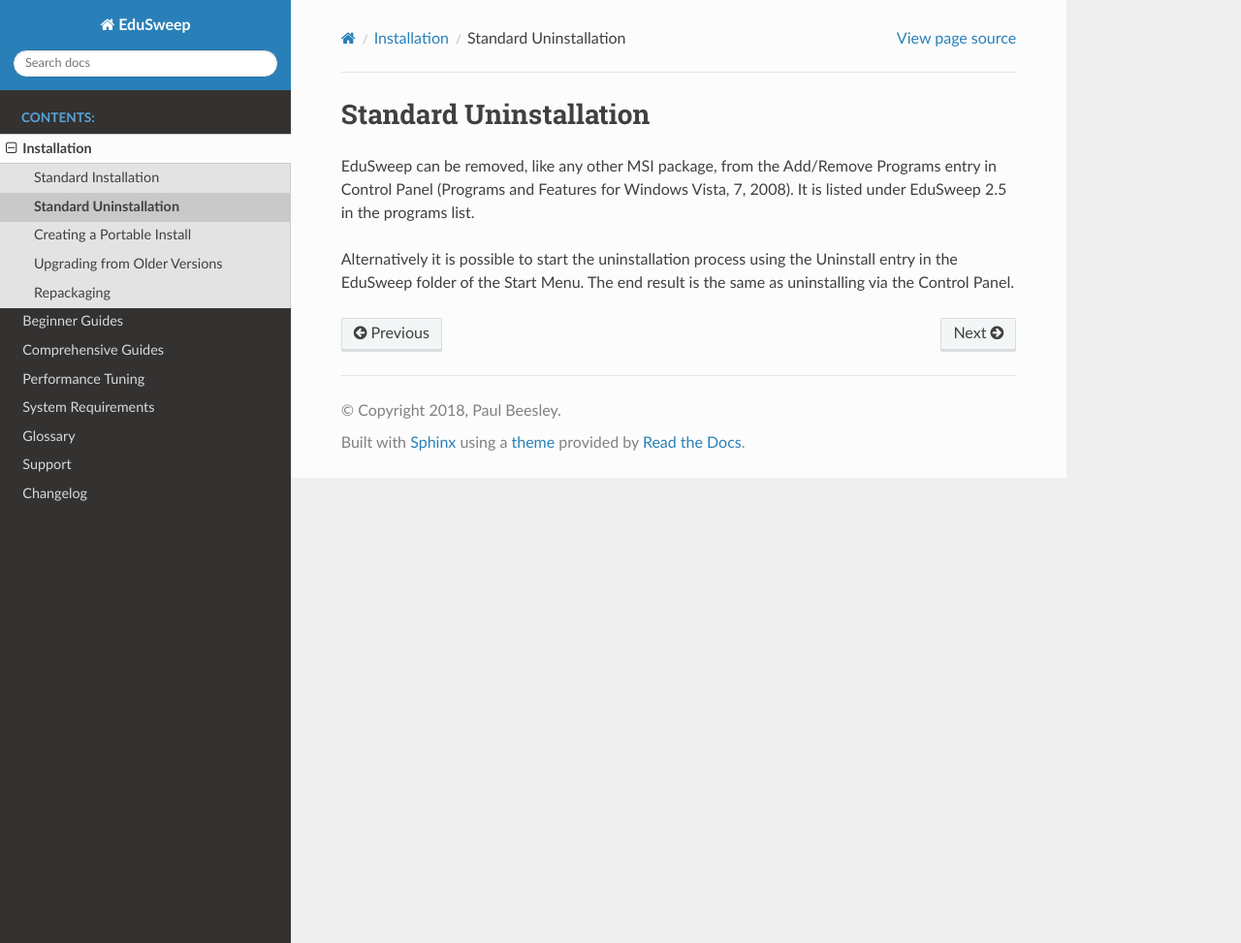
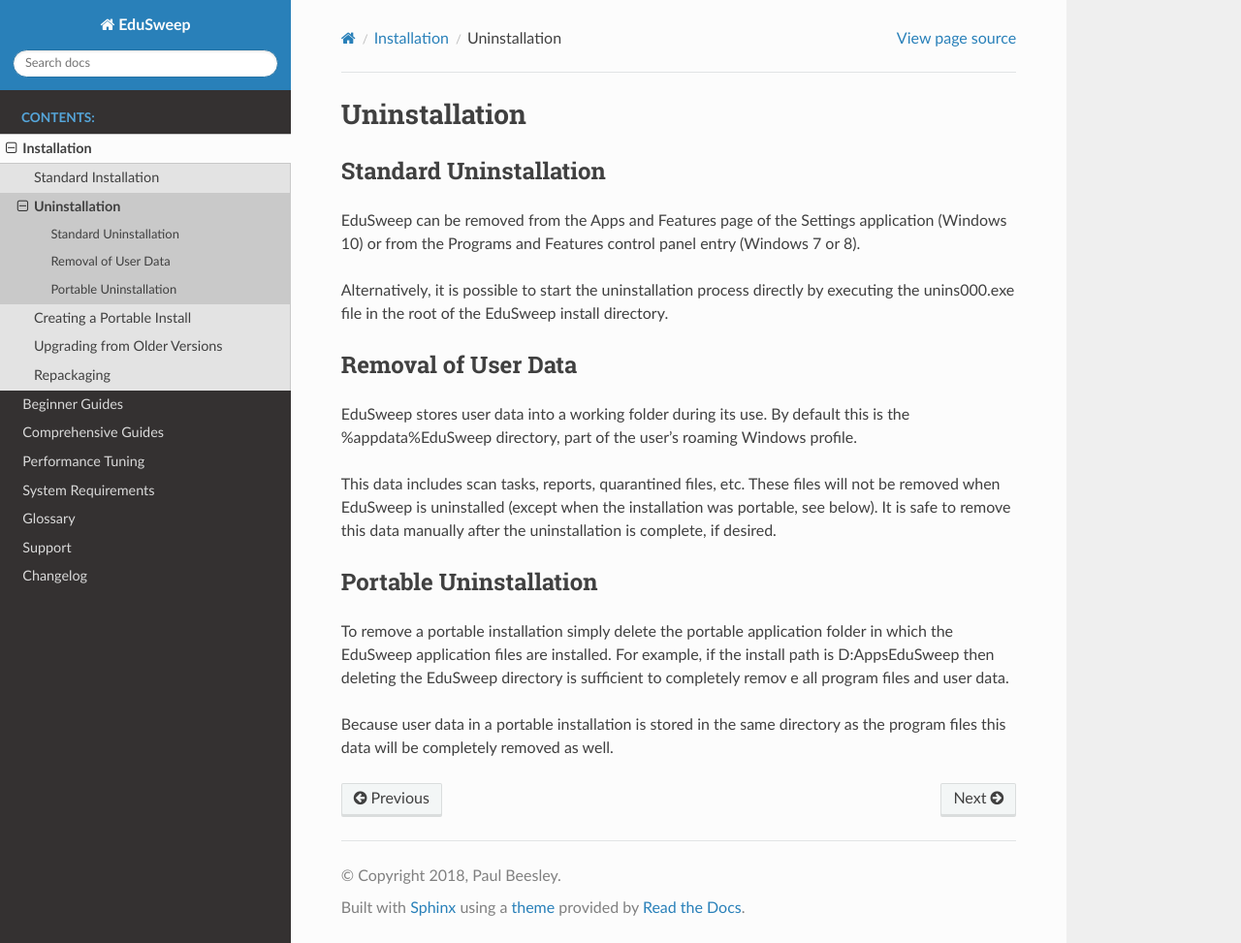
Before and after one commit to paulbeesley3/EduSweep, a Sphinx documentation site: the page built from docs/source/install/uninstall.rst, in a window 1280 px wide and 973 px high. Shown: the whole window at 97% size. Built offline with Sphinx 7.4.7 and the Read the Docs theme 2.0.0, drawn with Linux system fonts in a browser that asks for light colours.

Commit message:
doc: Update uninstall section

```diff
--- a/docs/source/install/uninstall.rst
+++ b/docs/source/install/uninstall.rst
@@ -1,10 +1,30 @@
+Uninstallation
+##############
+
 Standard Uninstallation
-#######################
+-----------------------
+EduSweep can be removed from the Apps and Features page of the Settings application
+(Windows 10) or from the Programs and Features control panel entry (Windows 7 or 8).
 
-EduSweep can be removed, like any other MSI package, from the Add/Remove
-Programs entry in Control Panel (Programs and Features for Windows Vista,
-7, 2008). It is listed under EduSweep 2.5 in the programs list.
+Alternatively, it is possible to start the uninstallation process directly by executing the
+unins000.exe file in the root of the EduSweep install directory.
 
-Alternatively it is possible to start the uninstallation process using the Uninstall
-entry in the EduSweep folder of the Start Menu. The end result is the same as
-uninstalling via the Control Panel.
+Removal of User Data
+--------------------
+EduSweep stores user data into a working folder during its use. By default this is the
+%appdata%\EduSweep directory, part of the user's roaming Windows profile.
+
+This data includes scan tasks, reports, quarantined files, etc. These files will not be
+removed when EduSweep is uninstalled (except when the installation was portable, see
+below). It is safe to remove this data manually after the uninstallation is complete, if
+desired.
+
+Portable Uninstallation
+-----------------------
+To remove a portable installation simply delete the portable application folder in which
+the EduSweep application files are installed. For example,
+if the install path is D:\Apps\EduSweep then deleting the EduSweep directory is
+sufficient to completely remov e all program files and user data.
+
+Because user data in a portable installation is stored in the same directory as the
+program files this data will be completely removed as well.
```
